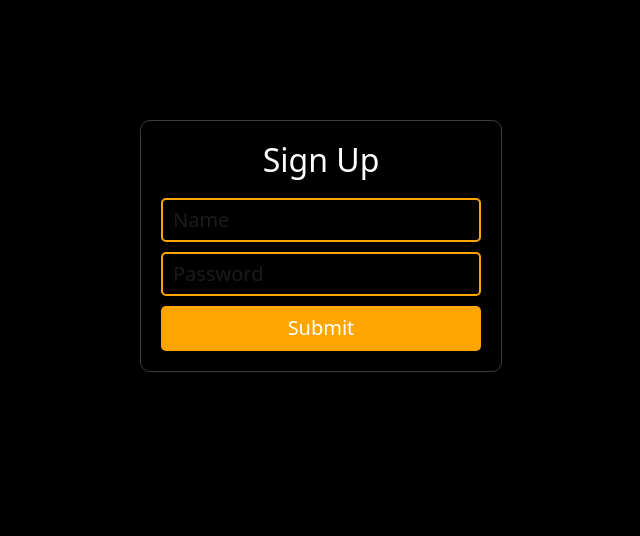
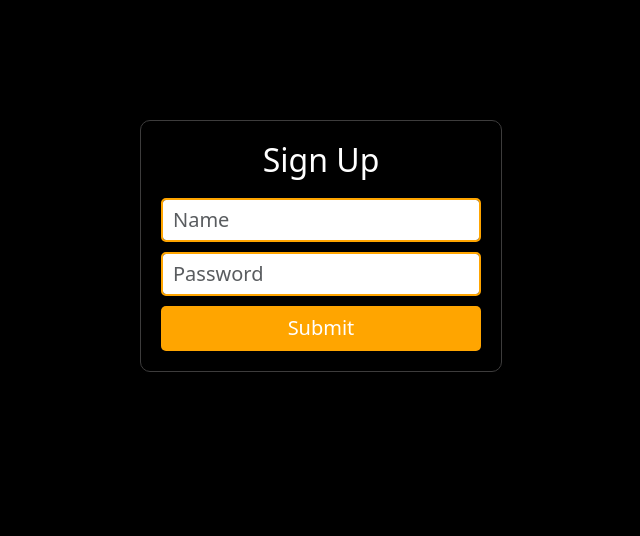
Before and after one commit to ind1goDusk/octopus-crapshoot, a PHP site: template views/login.html in a window 1280 px wide. Shown: the part 210-746 px from the top of the page, without its empty margins (319-959 px from the left). Run offline with PHP 8.4, Linux system fonts and the light colour scheme; the template is opened without the code that fills it, so the values that code supplies are empty.

Commit message:
minor changes to login styles

```diff
--- a/styles/styles.css
+++ b/styles/styles.css
@@ -113,7 +113,7 @@ html, body {
     height: 35px;
     outline: none;
     border: 2px solid orange;
-    background: transparent;
+
     padding: 20px 10px;
     border-radius: 5px;
     transition: .5s;
```
